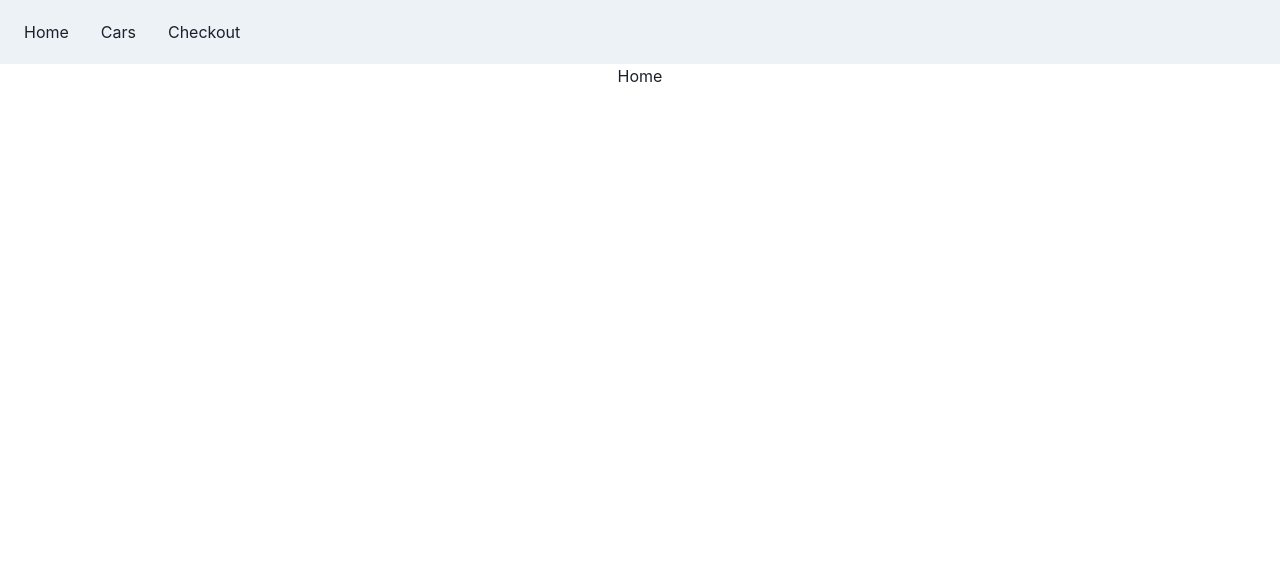
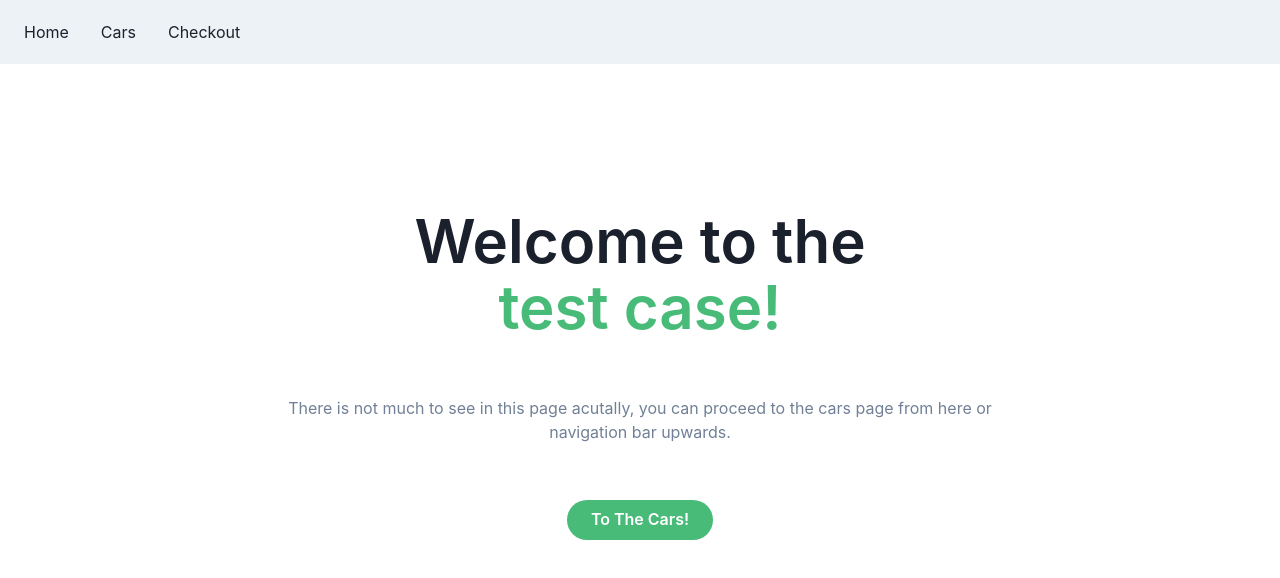
Before and after one commit to aducat5/cognizant-gallery, a React (Create React App) app in the folder cognizantgallery-web-client/: page / in a window 1280 px wide. Shown: the top 578 px of the page. Built offline with nearby package versions, Linux system fonts and the light colour scheme.

Commit message:
added some extra styling and axios

```diff
--- a/cognizantgallery-web-client/package.json
+++ b/cognizantgallery-web-client/package.json
@@ -10,6 +10,7 @@
     "@testing-library/react": "^12.1.2",
     "@testing-library/user-event": "^13.5.0",
     "atomize": "^1.0.28",
+    "axios": "^0.24.0",
     "framer-motion": "^5.5.5",
     "react": "^17.0.2",
     "react-dom": "^17.0.2",
--- a/cognizantgallery-web-client/src/components/NavigationBar.js
+++ b/cognizantgallery-web-client/src/components/NavigationBar.js
@@ -1,35 +1,32 @@
-import { Children, ReactNode } from 'react';
-import {
-  Box,
-  Flex,
-  HStack,
-  Link,
-  useColorModeValue,
-} from '@chakra-ui/react';
+import { Children, ReactNode } from "react";
+import { Box, Flex, HStack, Link, useColorModeValue } from "@chakra-ui/react";
 
-const Links = [ {
-   "route": "/",
-   "text" : "Home"
-},
-{
-   "route" : "/cars",
-   "text": "Cars"
-},
-{
-    "route" : "/checkout",
-    "text" : "Checkout"
-} ];
+const Links = [
+  {
+    route: "/",
+    text: "Home",
+  },
+  {
+    route: "/cars",
+    text: "Cars",
+  },
+  {
+    route: "/checkout",
+    text: "Checkout",
+  },
+];
 
 const NavLink = ({ children }) => (
   <Link
     px={2}
     py={1}
-    rounded={'md'}
+    rounded={"md"}
     _hover={{
-      textDecoration: 'none',
-      bg: useColorModeValue('gray.200', 'gray.700'),
+      textDecoration: "none",
+      bg: useColorModeValue("gray.200", "gray.700"),
     }}
-    href={children.route}>
+    href={children.route}
+  >
     {children.text}
   </Link>
 );
@@ -37,13 +34,14 @@
 export default function NavigationBar() {
   return (
     <>
-      <Box bg={useColorModeValue('gray.100', 'gray.900')} px={4}>
-        <Flex h={16} alignItems={'center'} justifyContent={'space-between'}>
-          <HStack spacing={8} alignItems={'center'}>
+      <Box bg={useColorModeValue("gray.100", "gray.900")} px={4}>
+        <Flex h={16} alignItems={"center"} justifyContent={"space-between"}>
+          <HStack spacing={8} alignItems={"center"}>
             <HStack
-              as={'nav'}
+              as={"nav"}
               spacing={4}
-              display={{ base: 'none', md: 'flex' }}>
+              display={{ base: "none", md: "flex" }}
+            >
               {Links.map((link) => (
                 <NavLink key={link}>{link}</NavLink>
               ))}
--- a/cognizantgallery-web-client/src/pages/Home.js
+++ b/cognizantgallery-web-client/src/pages/Home.js
@@ -1,3 +1,58 @@
-export default function Home(){
-    return (<h1>Home</h1>);
+import {
+  Box,
+  Container,
+  Stack,
+  Heading,
+  Text,
+  Button,
+  Link,
+} from "@chakra-ui/react";
+
+export default function Home() {
+  return (
+    <>
+      <Container maxW={"3xl"}>
+        <Stack
+          as={Box}
+          textAlign={"center"}
+          spacing={{ base: 8, md: 14 }}
+          py={{ base: 20, md: 36 }}
+        >
+          <Heading
+            fontWeight={600}
+            fontSize={{ base: "2xl", sm: "4xl", md: "6xl" }}
+            lineHeight={"110%"}
+          >
+            Welcome to the <br />
+            <Text as={"span"} color={"green.400"}>
+              test case!
+            </Text>
+          </Heading>
+          <Text color={"gray.500"}>
+            There is not much to see in this page acutally, you can proceed to
+            the cars page from here or navigation bar upwards.
+          </Text>
+          <Stack
+            direction={"column"}
+            spacing={3}
+            align={"center"}
+            alignSelf={"center"}
+            position={"relative"}
+          >
+            <Button
+              colorScheme={"green"}
+              bg={"green.400"}
+              rounded={"full"}
+              px={6}
+              _hover={{
+                bg: "green.500",
+              }}
+            >
+              <Link href="/cars">To The Cars!</Link>
+            </Button>
+          </Stack>
+        </Stack>
+      </Container>
+    </>
+  );
 }
```
Also changed, not shown: 1 other file (tests, documents, lock files or other folders).
